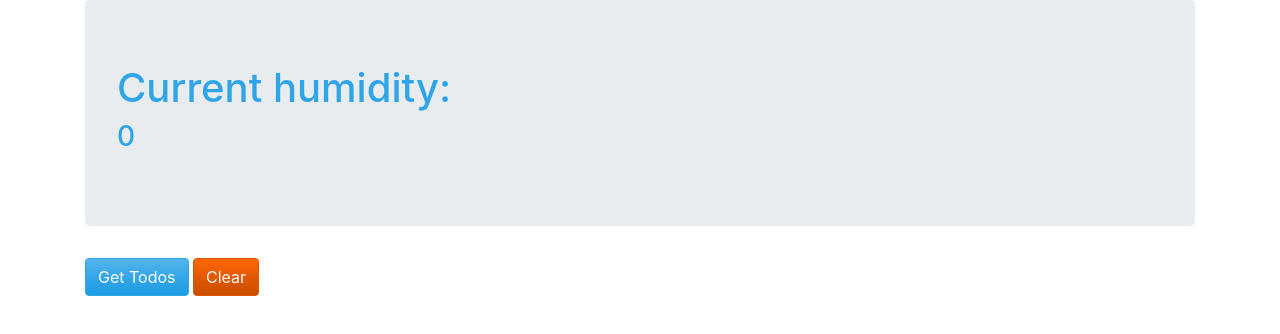
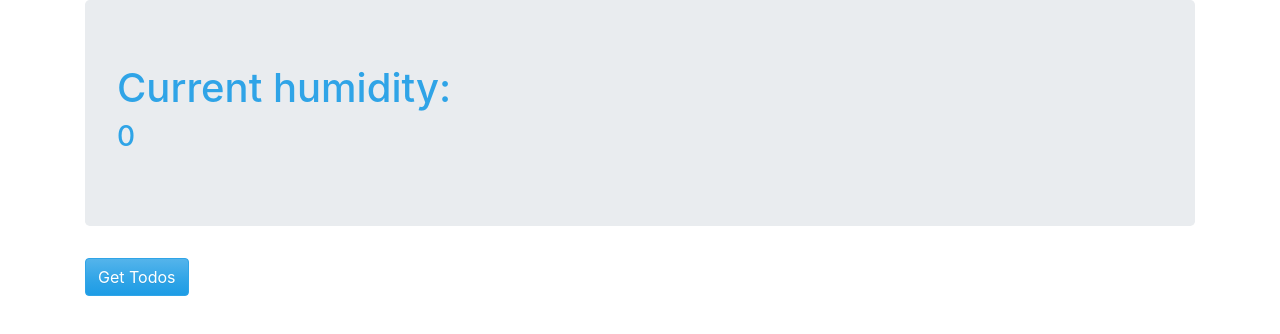
Before and after one commit to jamshideftekhari/MentalShawerKlima, a website built with webpack: page HjemmeSide/src/index.htm in a window 1280 px wide. Built offline with nearby package versions, Linux system fonts and the light colour scheme.

Commit message:
delete btn

```diff
--- a/HjemmeSide/src/index.htm
+++ b/HjemmeSide/src/index.htm
@@ -18,7 +18,6 @@
       </div>
       <div class="panel-body">
         <button class="btn btn-primary" v-on:click="getAllToDos()">Get Todos</button>
-        <button class="btn btn-warning" v-on:click="clearList">Clear</button><br/>
         <ul v-if="toDos.length > 0">
           <li v-for="fan in toDos">
             SensorID: {{fan.SensorID}} RoomID: {{fan.RoomID}} Temperature: {{fan.Temperature}} Humidity: {{fan.Humidity}} CO2: {{fan.CO2}} Pressure: {{fan.Pressure}}
```
Also changed, not shown: HjemmeSide/dist/index.htm.
